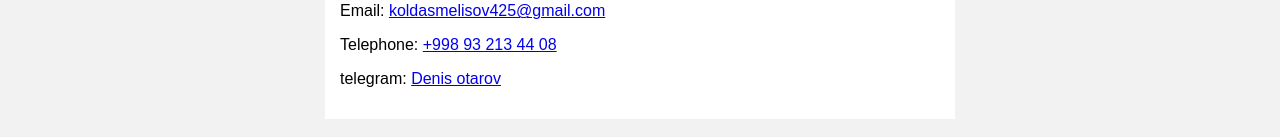
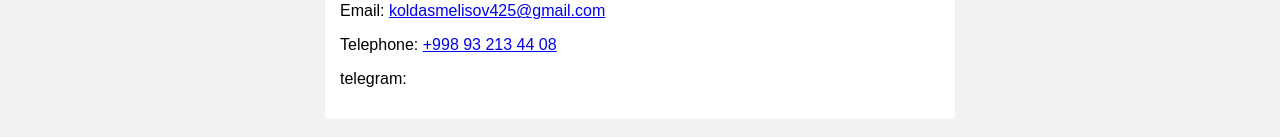
Before and after one commit to denisotarov/denis-otarov, a plain HTML site: page index.html in a window 1280 px wide. Shown: the part 654-791 px from the top of the page. Drawn offline with Linux system fonts and the light colour scheme.

Commit message:
Update index.html

```diff
--- a/index.html
+++ b/index.html
@@ -87,7 +87,7 @@
         <h2>Contact</h2>
         <p>Email: <a href="mailto:koldasmelisov425.com">koldasmelisov425@gmail.com</a></p>
         <p>Telephone: <a href="tel:+998932134408">+998 93 213 44 08</a></p>
-        <p> telegram: <a href="https://t.me/denisotarov"> Denis otarov</a></p>
+        <p> telegram: <a href="https://t.me/denisotarov"></a></p>
     </section>
 
     <!-- Hobbies Section -->
```
